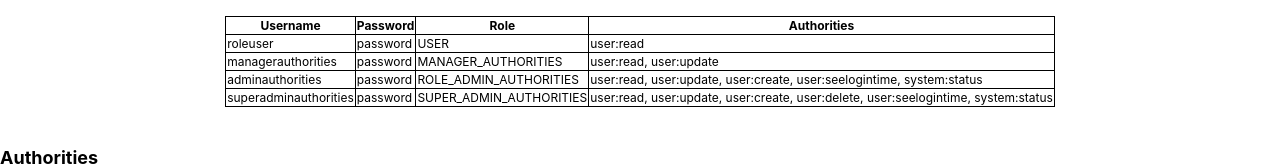
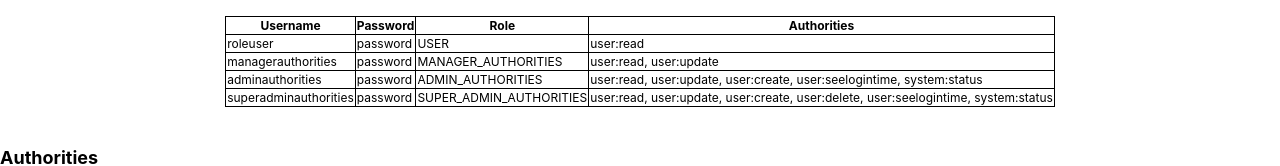
Before and after one commit to achwell/usermanagement, a React (Create React App) app in the folder usermanagementreactfrontent/: page /login in a window 1280 px wide. Shown: the part 539-705 px from the top of the page. Built offline with nearby package versions, Linux system fonts and the light colour scheme; no server answers; what axios-auth-refresh would draw is missing.

Commit message:
Descriptiontext on login page

```diff
--- a/usermanagementreactfrontent/src/components/login/index.js
+++ b/usermanagementreactfrontent/src/components/login/index.js
@@ -106,7 +106,7 @@ class LoginComponent extends Component {
                         <tr>
                             <td>adminauthorities</td>
                             <td>password</td>
-                            <td>ROLE_ADMIN_AUTHORITIES</td>
+                            <td>ADMIN_AUTHORITIES</td>
                             <td>user:read, user:update, user:create, user:seelogintime, system:status</td>
                         </tr>
                         <tr>
```
